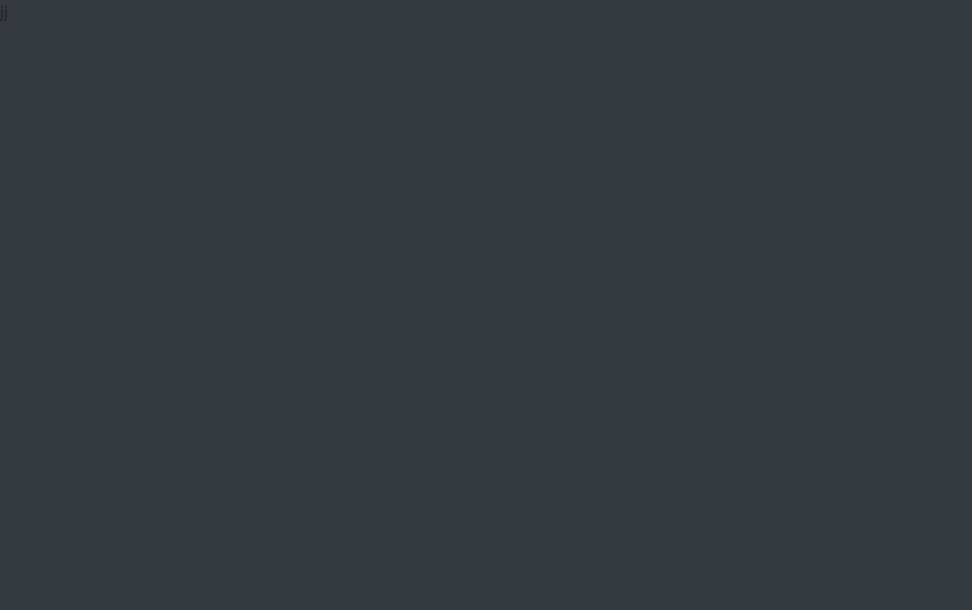
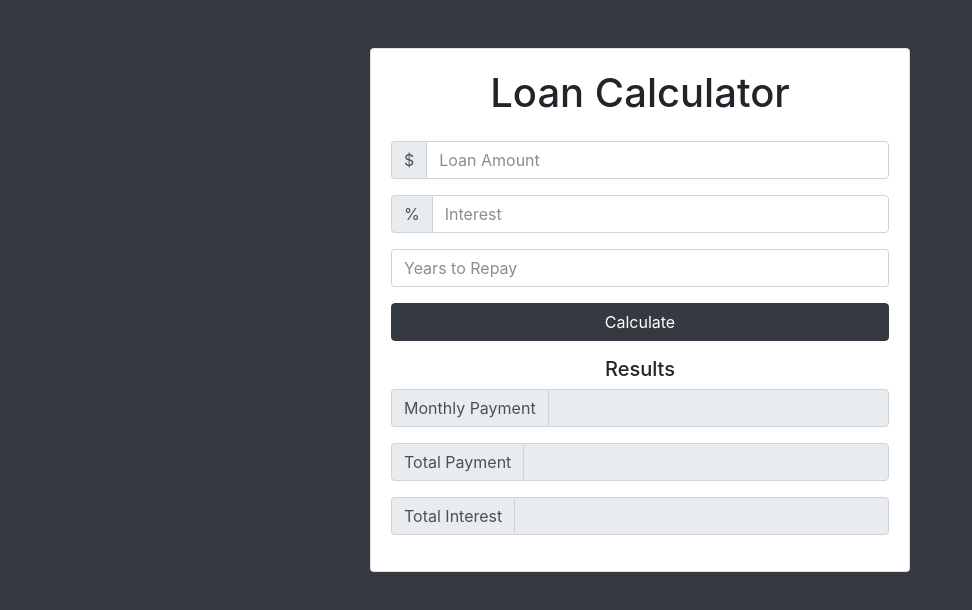
Before and after one commit to DVarner94/loan-calculator, a plain HTML site: page index.html in a window 1280 px wide. Shown: the whole page, without its empty margins (0-972 px from the left). Drawn offline with nearby package versions, Linux system fonts and the light colour scheme.

Commit message:
reformatting and finished html

```diff
--- a/index.html
+++ b/index.html
@@ -1,30 +1,93 @@
 <!DOCTYPE html>
 <html lang="en">
   <head>
-    <meta charset="UTF-8">
-    <meta name="viewport" content="width=device-width, initial-scale=1.0">
+    <meta charset="UTF-8" />
+    <meta
+      name="viewport"
+      content="width=device-width, initial-scale=1.0"
+    />
     <title>Document</title>
-    <link rel="stylesheet" href="https://maxcdn.bootstrapcdn.com/bootstrap/4.0.0-beta.2/css/bootstrap.min.css" integrity="sha384-PsH8R72JQ3SOdhVi3uxftmaW6Vc51MKb0q5P2rRUpPvrszuE4W1povHYgTpBfshb" crossorigin="anonymous">
-
+    <link
+      rel="stylesheet"
+      href="https://maxcdn.bootstrapcdn.com/bootstrap/4.0.0-beta.2/css/bootstrap.min.css"
+      integrity="sha384-PsH8R72JQ3SOdhVi3uxftmaW6Vc51MKb0q5P2rRUpPvrszuE4W1povHYgTpBfshb"
+      crossorigin="anonymous"
+    />
   </head>
-<body class="bg-dark">jj
+  <body class="bg-dark">
     <div class="container">
       <div class="row">
-            <div class="col-md-6 mx-auto"></div>
+        <div class="col-md-6 mx-auto">
+          <div class="card card-body text-center mt-5">
+            <h1 class="heading display-5 pb-3">Loan Calculator</h1>
+            <form id="loan-form">
+              <div class="form-group">
+                <div class="input-group">
+                  <span class="input-group-addon">$</span>
+                  <input type="number" class="form-control" id="amount" placeholder="Loan Amount"/>
+                </div>
+              </div>
+              <div class="form-group">
+                <div class="input-group">
+                  <span class="input-group-addon">%</span>
+                  <input type="number" class="form-control" id="interest" placeholder="Interest"/>
+                </div>
+              </div>
+              <div class="form-group">
+                <input type="number" class="form-control" id="years" placeholder="Years to Repay"/>
+              </div>
+              <div class="form-group">
+                <input type="text" value="Calculate" class="btn btn-dark btn-block"/>
+              </div>
+            </form>
+            <!-- Loader -->
+            <!-- <div id="loading">
+              <img src="img/loading.gif" alt="">
+            </div> -->
+            <!-- Results -->
+            <div id="results">
+              <h5>Results</h5>
+              <div class="form-group">
+                <div class="input-group">
+                  <span class="input-group-addon">Monthly Payment</span>
+                  <input type="number" class="form-control" id="monthly-payment" disabled/>
                 </div>
               </div>
 
+              <div class="form-group">
+                <div class="input-group">
+                  <span class="input-group-addon">Total Payment</span>
+                  <input type="number" class="form-control" id="total-payment" disabled/>
+                </div>
+              </div>
 
+              <div class="form-group">
+                <div class="input-group">
+                  <span class="input-group-addon">Total Interest</span>
+                  <input type="number" class="form-control" id="total-interest" disabled/>
+                </div>
+              </div>
+            </div>
+          </div>
+        </div>
+      </div>
+    </div>
 
-    <script src="https://code.jquery.com/jquery-3.2.1.slim.min.js"
+    <script
+      src="https://code.jquery.com/jquery-3.2.1.slim.min.js"
       integrity="sha384-KJ3o2DKtIkvYIK3UENzmM7KCkRr/rE9/Qpg6aAZGJwFDMVNA/GpGFF93hXpG5KkN"
-    crossorigin="anonymous"></script>
-    <script src="https://cdnjs.cloudflare.com/ajax/libs/popper.js/1.12.3/umd/popper.min.js"
+      crossorigin="anonymous"
+    ></script>
+    <script
+      src="https://cdnjs.cloudflare.com/ajax/libs/popper.js/1.12.3/umd/popper.min.js"
       integrity="sha384-vFJXuSJphROIrBnz7yo7oB41mKfc8JzQZiCq4NCceLEaO4IHwicKwpJf9c9IpFgh"
-    crossorigin="anonymous"></script>
-    <script src="https://maxcdn.bootstrapcdn.com/bootstrap/4.0.0-beta.2/js/bootstrap.min.js"
+      crossorigin="anonymous"
+    ></script>
+    <script
+      src="https://maxcdn.bootstrapcdn.com/bootstrap/4.0.0-beta.2/js/bootstrap.min.js"
       integrity="sha384-alpBpkh1PFOepccYVYDB4do5UnbKysX5WZXm3XxPqe5iKTfUKjNkCk9SaVuEZflJ"
-    crossorigin="anonymous"></script>
+      crossorigin="anonymous"
+    ></script>
     <script src="app.js"></script>
   </body>
 </html>
```
Lines whose indentation alone changed are shown as unchanged.
